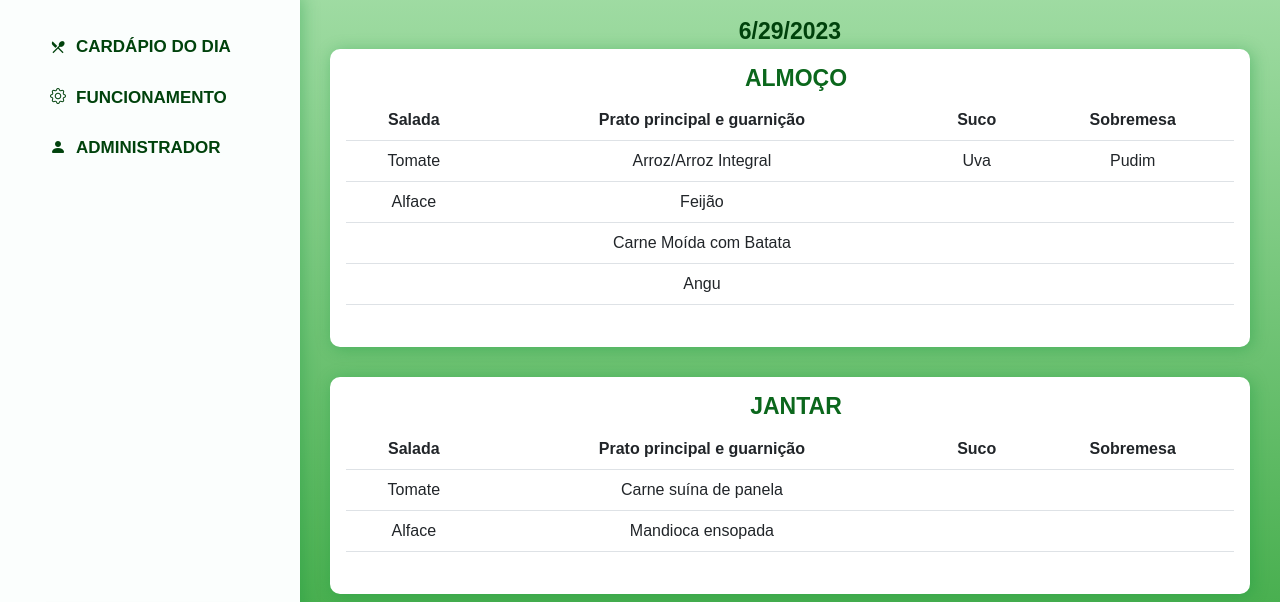
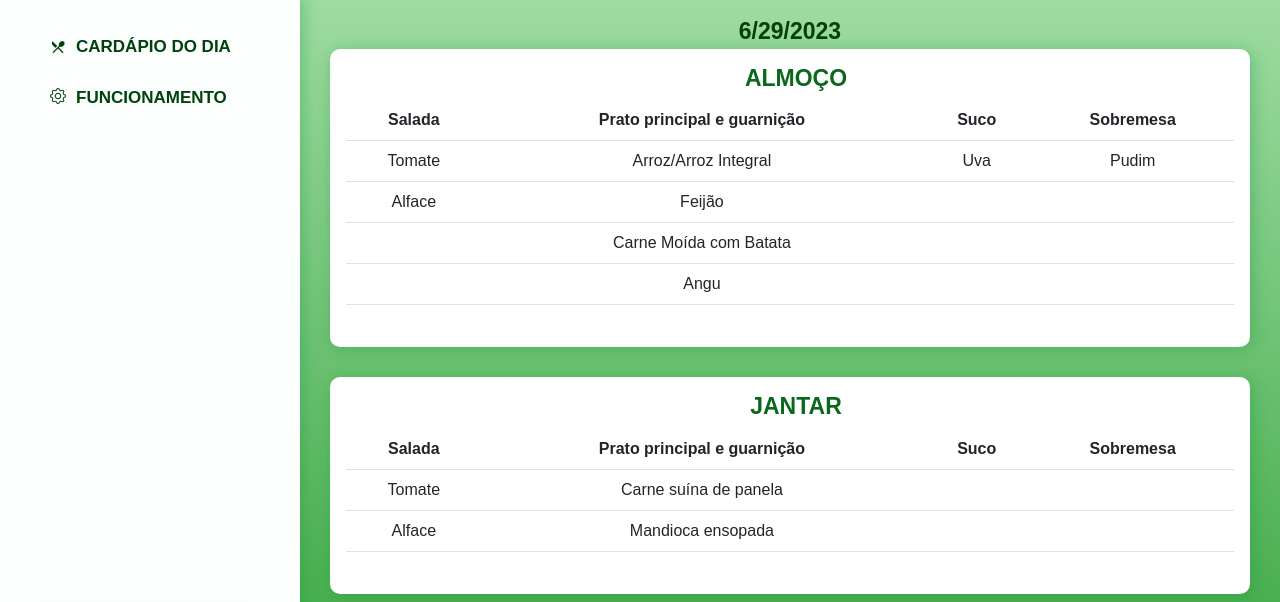
Before and after one commit to evaniavc/cardapio-novo-ifes, a plain HTML site: page index.html in a window 1280 px wide. Shown: the part 66-668 px from the top of the page. Drawn offline with nearby package versions, Linux system fonts and the light colour scheme.

Commit message:
UPDATE: Remover o botão do administrador.

```diff
--- a/index.html
+++ b/index.html
@@ -38,13 +38,6 @@
               target="_blank">
               <i class="bi bi-gear"></i>
               <span>Funcionamento</span>
-            </a>
-          </li>
-
-          <li class="nav-item">
-            <a class="nav-link" href="administrador.html">
-              <i class="bi bi-person-fill"></i>
-              <span>Administrador</span>
             </a>
           </li>
 
```
